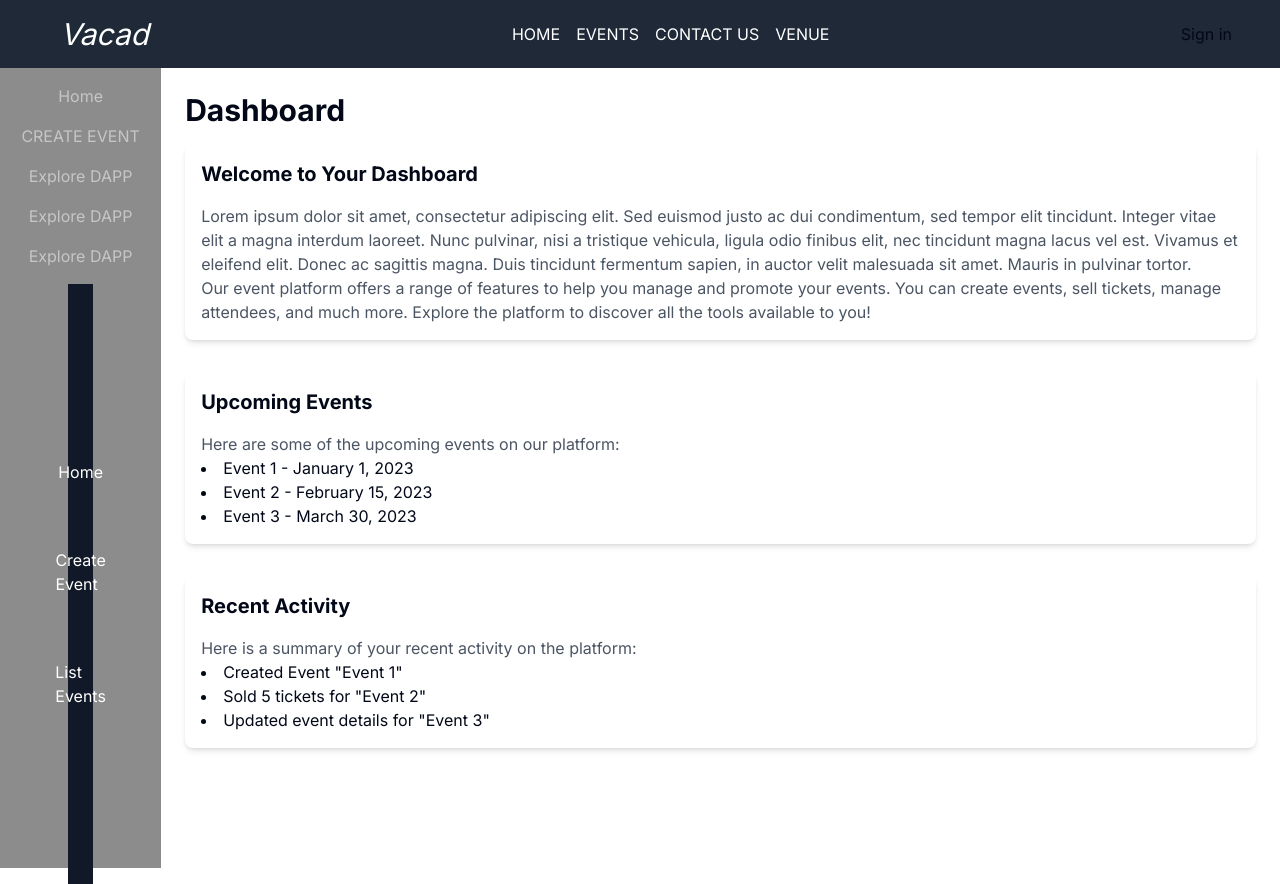
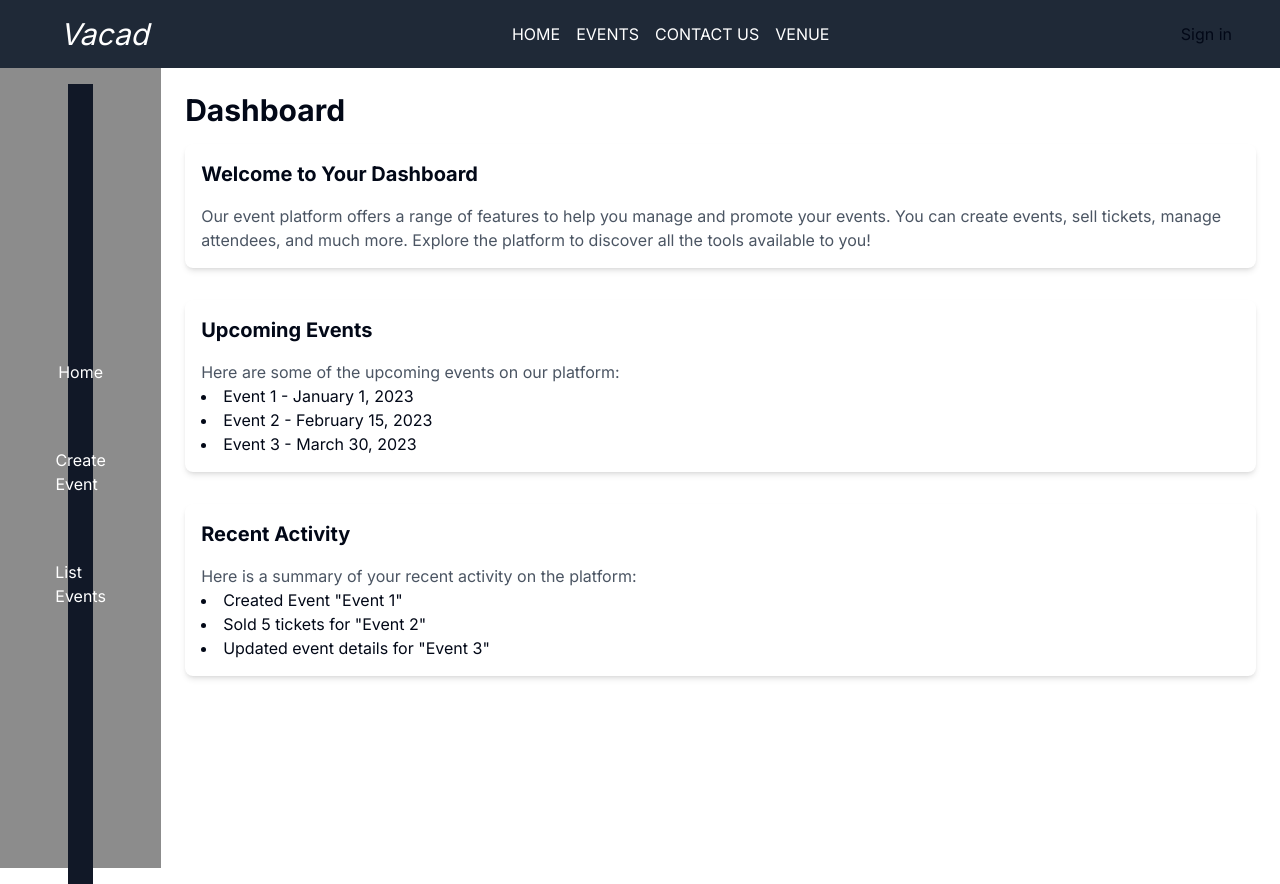
Before and after one commit to NatashaCamille/event_ticketing_and_wallet_platform, a Next.js app: page /dashboard in a window 1280 px wide. Built offline with nearby package versions, Linux system fonts and the light colour scheme; no server answers.

Commit message:
Adjusting the dashboard

```diff
--- a/app/dashboard/page.tsx
+++ b/app/dashboard/page.tsx
@@ -9,7 +9,7 @@ const DashboardPage = () => {
                 <h1 className="text-3xl font-bold mb-4">Dashboard</h1>
                 <div className="bg-white shadow-md rounded-lg p-4">
                     <h2 className="text-xl font-bold mb-4">Welcome to Your Dashboard</h2>
-                    <p className="text-gray-600">Lorem ipsum dolor sit amet, consectetur adipiscing elit. Sed euismod justo ac dui condimentum, sed tempor elit tincidunt. Integer vitae elit a magna interdum laoreet. Nunc pulvinar, nisi a tristique vehicula, ligula odio finibus elit, nec tincidunt magna lacus vel est. Vivamus et eleifend elit. Donec ac sagittis magna. Duis tincidunt fermentum sapien, in auctor velit malesuada sit amet. Mauris in pulvinar tortor.</p>
+                    {/* <p className="text-gray-600">Lorem ipsum dolor sit amet, consectetur adipiscing elit. Sed euismod justo ac dui condimentum, sed tempor elit tincidunt. Integer vitae elit a magna interdum laoreet. Nunc pulvinar, nisi a tristique vehicula, ligula odio finibus elit, nec tincidunt magna lacus vel est. Vivamus et eleifend elit. Donec ac sagittis magna. Duis tincidunt fermentum sapien, in auctor velit malesuada sit amet. Mauris in pulvinar tortor.</p> */}
                     <p className="text-gray-600">Our event platform offers a range of features to help you manage and promote your events. You can create events, sell tickets, manage attendees, and much more. Explore the platform to discover all the tools available to you!</p>
                 </div>
                 <div className="mt-8 bg-white shadow-md rounded-lg p-4">
--- a/components/navbar.tsx
+++ b/components/navbar.tsx
@@ -1,4 +1,4 @@
-'use client';
+// 'use client';
 
 import React from 'react';
 import { SignInButton, SignedIn, SignedOut, UserButton } from '@clerk/nextjs';
--- a/components/sidebar.tsx
+++ b/components/sidebar.tsx
@@ -6,11 +6,11 @@ const Sidebar = () => {
 
         <div className='bg-black/45'>
             <div className='flex flex-col items-center gap-4 h-screen m-4'>
-                <Link href="#" className="text-white/50 hover:text-white">Home</Link>
+                {/* <Link href="#" className="text-white/50 hover:text-white">Home</Link>
                 <Link href="/create-event" className="text-white/50 hover:text-white">CREATE EVENT</Link>
                 <Link href="#" className="text-white/50 hover:text-white">Explore DAPP</Link>
                 <Link href="#" className="text-white/50 hover:text-white">Explore DAPP</Link>
-                <Link href="#" className="text-white/50 hover:text-white">Explore DAPP</Link>
+                <Link href="#" className="text-white/50 hover:text-white">Explore DAPP</Link> */}
 
         <div className='bg-gray-900 text-white w-1/5 h-full'>
             <div className='flex flex-col items-center justify-center gap-12 h-full'>
```
